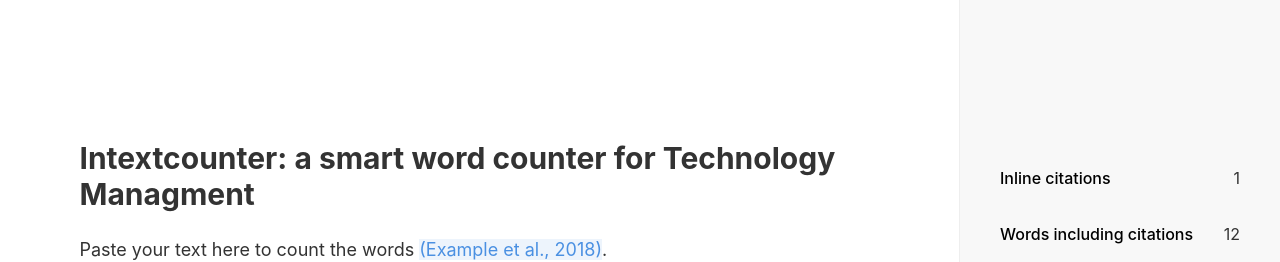
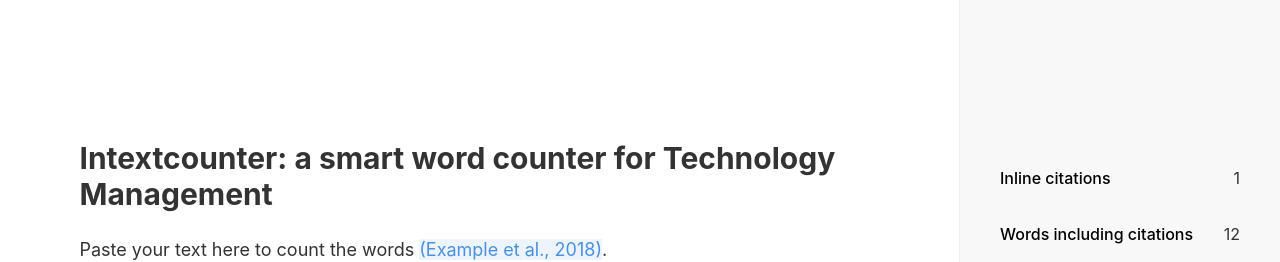
Before and after one commit to Thymo/intextcounter, a React (Create React App) app: page / in a window 1280 px wide. Shown: the top 262 px of the page. Built offline with nearby package versions, Linux system fonts and the light colour scheme.

Commit message:
Justified text & fixed typo

```diff
--- a/src/App.js
+++ b/src/App.js
@@ -102,9 +102,9 @@ class App extends Component {
     this.setState({ text: event.target.value });
   };
 
-  handleFocus (event) {
+  handleFocus(event) {
     event.target.select();
-  };
+  }
 
   render() {
     const { text } = this.state;
@@ -117,13 +117,12 @@ class App extends Component {
     const wordCountExlcudingCitations = totalWordCount - citationWordCount;
     const citationsCount = citations.length;
 
-    console.log('citations', extractCitations(text));
     return (
       <Wrapper>
         <Main>
           <Container>
             <Title>
-              Intextcounter: a smart word counter for Technology Managment
+              Intextcounter: a smart word counter for Technology Management
             </Title>
             <TextAreaHighlight
               value={text}
--- a/src/index.css
+++ b/src/index.css
@@ -73,6 +73,8 @@ body {
   font-weight: 400;
   border: none;
   background: none transparent !important;
+  text-align: justify;
+  text-justify: inter-word;
 }
 
 .rth-content mark {
```
